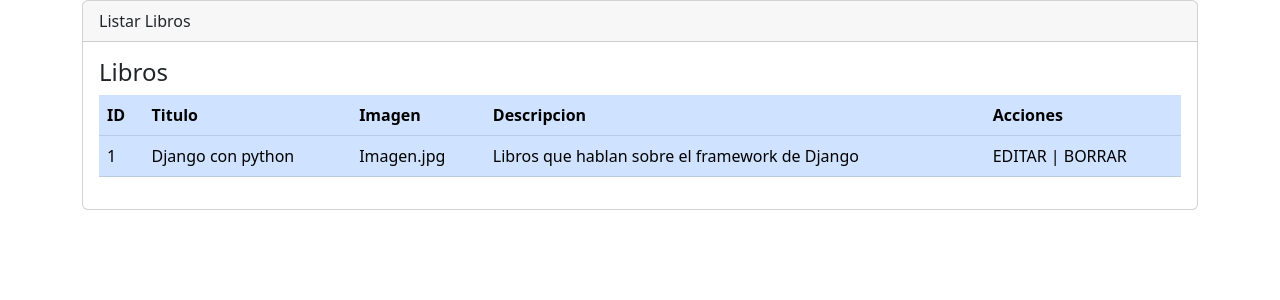
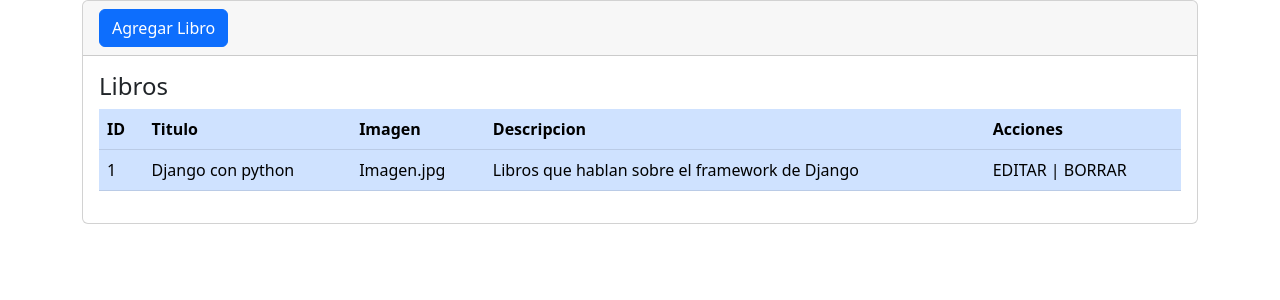
Before and after one commit to edisongaleano007/CRUD-Python, a Django app: template sistema/sistema/libreria/templates/libros/index.html in a window 1280 px wide. Shown: the part 56-356 px from the top of the page. Run offline with Django 3.2, Linux system fonts and the light colour scheme; the template is opened without the code that fills it, so the values that code supplies are empty.

Commit message:
boton crear

```diff
--- a/sistema/sistema/libreria/templates/libros/index.html
+++ b/sistema/sistema/libreria/templates/libros/index.html
@@ -6,7 +6,7 @@
 
     <div class="card">
     <div class="card-header">
-        Listar Libros
+        <a name="" id="" class="btn btn-primary" href="{% url 'crear' %}" role="button">Agregar Libro</a>
     </div>
     <div class="card-body">
         <h4 class="card-title">Libros</h4>
--- a/sistema/sistema/libreria/urls.py
+++ b/sistema/sistema/libreria/urls.py
@@ -4,6 +4,7 @@
 urlpatterns = [
     path('', views.inicio, name='inicio',),
     path('nosotros', views.nosotros, name='nosotros'),
-    path("libros", views.libros, name='libros' ),
+    path("libros", views.libros, name='libros'),
+    path("libros/crear", views.crear, name='crear'),
 
 ]
```
Also changed, not shown: sistema/sistema/libreria/views.py (+6 -1 lines).
